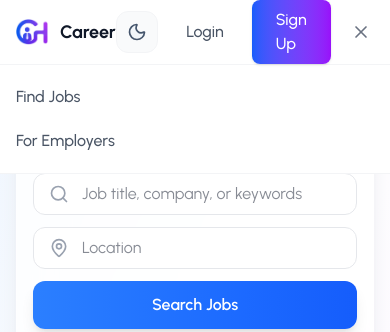
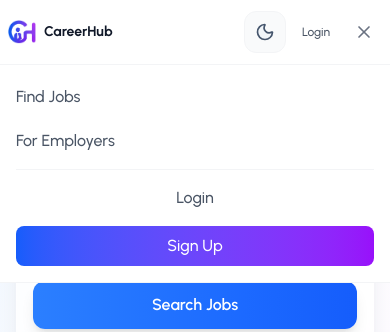
Before and after one commit to fashfa026-ctrl/jobportal, a React (Vite) app in the folder frontend/CareerHub/: page /find-jobs in a window 390 px wide. Both pictures are taken after a click on the button 360 px from the left and 32 px from the top of the page. Shown: the top 332 px of the page. Built offline with nearby package versions, Linux system fonts and the light colour scheme; no server answers.

Commit message:
Implement mobile UI fixes: Navbar responsiveness, logo update in LoadingSpinner, and overflow-x-auto on Admin tables

```diff
--- a/frontend/CareerHub/src/components/layout/LoadingSpinner.jsx
+++ b/frontend/CareerHub/src/components/layout/LoadingSpinner.jsx
@@ -1,4 +1,4 @@
-import { Briefcase } from "lucide-react";
+import logo from "../../assets/logo.png";
 
 const LoadingSpinner = () => {
   return (
@@ -11,7 +11,7 @@ const LoadingSpinner = () => {
 
           {/* Inner static icon */}
           <div className="absolute inset-0 flex items-center justify-center">
-            <Briefcase className="w-5 h-5 text-blue-600" />
+            <img src={logo} alt="Logo" className="w-5 h-5 object-contain" />
           </div>
         </div>
 
--- a/frontend/CareerHub/src/components/layout/Navbar.jsx
+++ b/frontend/CareerHub/src/components/layout/Navbar.jsx
@@ -39,13 +39,13 @@ const Navbar = () => {
 
   return (
     <header className="fixed top-0 left-0 right-0 z-50 bg-white/95 dark:bg-slate-950/95 backdrop-blur-sm border-b border-gray-100 dark:border-slate-800 transition-colors duration-200">
-      <div className="container mx-auto px-4">
-        <div className="flex items-center justify-between h-16">
+      <div className="container mx-auto px-2 sm:px-4">
+        <div className="flex items-center justify-between h-16 gap-2">
 
           {/* Logo */}
-          <Link to='/find-jobs' className="flex items-center space-x-3">
-            <img src={logo} alt="Logo" className="w-8 h-8 object-contain" />
-            <span className="text-lg font-bold text-gray-900 dark:text-white">CareerHub</span>
+          <Link to='/find-jobs' className="flex items-center space-x-2 sm:space-x-3 flex-shrink-0">
+            <img src={logo} alt="Logo" className="w-7 h-7 sm:w-8 sm:h-8 object-contain flex-shrink-0" />
+            <span className="text-sm sm:text-base md:text-lg font-bold text-gray-900 dark:text-white truncate">CareerHub</span>
           </Link>
 
           {/* Nav Links */}
@@ -64,7 +64,7 @@ const Navbar = () => {
           </div>
 
           {/* Auth Buttons */}
-          <div className="flex items-center space-x-3">
+          <div className="flex items-center space-x-1.5 sm:space-x-3 flex-shrink-0">
             <ThemeToggle />
             {user && (
               <button
@@ -92,13 +92,13 @@ const Navbar = () => {
               <>
                 <Link
                   to="/login"
-                  className="text-gray-600 dark:text-slate-400 hover:text-gray-900 dark:hover:text-white transition-colors font-medium px-4 py-2 rounded-lg hover:bg-gray-50 dark:hover:bg-slate-900"
+                  className="text-gray-600 dark:text-slate-400 hover:text-gray-900 dark:hover:text-white transition-colors font-medium text-xs sm:text-sm px-2.5 sm:px-4 py-1.5 sm:py-2 rounded-lg hover:bg-gray-50 dark:hover:bg-slate-900"
                 >
                   Login
                 </Link>
                 <Link
                   to="/signup"
-                  className="bg-gradient-to-r from-blue-600 to-purple-600 text-white px-6 py-2 rounded-lg font-medium hover:from-blue-700 hover:to-purple-700 transition-all duration-300 shadow-sm hover:shadow-md"
+                  className="hidden sm:inline-block bg-gradient-to-r from-blue-600 to-purple-600 text-white px-5 py-2 rounded-lg font-medium hover:from-blue-700 hover:to-purple-700 transition-all duration-300 shadow-sm hover:shadow-md text-sm"
                 >
                   Sign Up
                 </Link>
@@ -142,6 +142,24 @@ const Navbar = () => {
               Admin Panel
             </Link>
           )}
+          {!isAuthenticated && (
+            <div className="pt-2 border-t border-gray-100 dark:border-slate-800 flex flex-col space-y-2">
+              <Link
+                to="/login"
+                onClick={() => setMobileMenuOpen(false)}
+                className="text-center text-gray-600 dark:text-slate-400 hover:text-gray-900 dark:hover:text-white font-medium py-2 rounded-lg hover:bg-gray-50 dark:hover:bg-slate-900"
+              >
+                Login
+              </Link>
+              <Link
+                to="/signup"
+                onClick={() => setMobileMenuOpen(false)}
+                className="text-center bg-gradient-to-r from-blue-600 to-purple-600 text-white py-2 rounded-lg font-medium hover:from-blue-700 hover:to-purple-700 transition-all duration-300"
+              >
+                Sign Up
+              </Link>
+            </div>
+          )}
         </div>
       )}
     </header>
--- a/frontend/CareerHub/src/pages/Admin/AdminApplications.jsx
+++ b/frontend/CareerHub/src/pages/Admin/AdminApplications.jsx
@@ -74,6 +74,7 @@ const AdminApplications = () => {
         </div>
 
         <div className="bg-white rounded-2xl border border-gray-100 shadow-sm overflow-hidden">
+          <div className="overflow-x-auto">
             <table className="w-full text-sm">
               <thead>
                 <tr className="bg-gray-50 border-b border-gray-100">
@@ -133,6 +134,7 @@ const AdminApplications = () => {
               </tbody>
             </table>
           </div>
+        </div>
 
       </div>
     </AdminLayout>
--- a/frontend/CareerHub/src/pages/Admin/AdminEmployers.jsx
+++ b/frontend/CareerHub/src/pages/Admin/AdminEmployers.jsx
@@ -59,6 +59,7 @@ const AdminEmployers = () => {
         </div>
 
         <div className="bg-white rounded-2xl border border-gray-100 shadow-sm overflow-hidden">
+          <div className="overflow-x-auto">
             <table className="w-full text-sm">
               <thead>
                 <tr className="bg-gray-50 border-b border-gray-100">
@@ -126,6 +127,7 @@ const AdminEmployers = () => {
               </tbody>
             </table>
           </div>
+        </div>
 
       </div>
     </AdminLayout>
--- a/frontend/CareerHub/src/pages/Admin/AdminJobs.jsx
+++ b/frontend/CareerHub/src/pages/Admin/AdminJobs.jsx
@@ -79,6 +79,7 @@ const AdminJobs = () => {
         </div>
 
         <div className="bg-white rounded-2xl border border-gray-100 shadow-sm overflow-hidden">
+          <div className="overflow-x-auto">
             <table className="w-full text-sm">
               <thead>
                 <tr className="bg-gray-50 border-b border-gray-100">
@@ -165,6 +166,7 @@ const AdminJobs = () => {
               </tbody>
             </table>
           </div>
+        </div>
 
       </div>
     </AdminLayout>
--- a/frontend/CareerHub/src/pages/Admin/AdminUsers.jsx
+++ b/frontend/CareerHub/src/pages/Admin/AdminUsers.jsx
@@ -82,6 +82,7 @@ const AdminUsers = () => {
         </div>
 
         <div className="bg-white rounded-2xl border border-gray-100 shadow-sm overflow-hidden">
+          <div className="overflow-x-auto">
             <table className="w-full text-sm">
               <thead>
                 <tr className="bg-gray-50 border-b border-gray-100">
@@ -178,6 +179,7 @@ const AdminUsers = () => {
               </tbody>
             </table>
           </div>
+        </div>
 
       </div>
     </AdminLayout>
```
Lines whose indentation alone changed are shown as unchanged.
